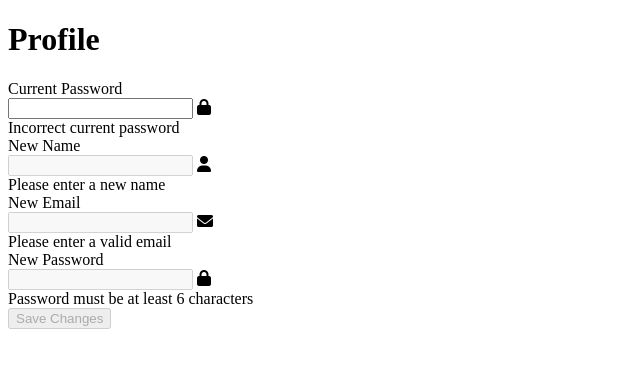
After one commit to yousifdahabra/AI-Movie-Recommender, a PHP site: page /pages/profile.html in a window 1280 px wide. The commit adds this page. Shown: the top 368 px of the page, without its empty margins (0-640 px from the left). Run offline with PHP 8.4, Linux system fonts and the light colour scheme.

Commit message:
add profile.html page

```diff
--- /dev/null
+++ b/front/pages/profile.html
@@ -0,0 +1,54 @@
+<!doctype html>
+<html lang="en">
+<head>
+    <meta charset="UTF-8">
+    <meta name="viewport"
+          content="width=device-width, user-scalable=no, initial-scale=1.0, maximum-scale=1.0, minimum-scale=1.0">
+    <meta http-equiv="X-UA-Compatible" content="ie=edge">
+    <title>profile</title>
+    <link href="https://cdnjs.cloudflare.com/ajax/libs/font-awesome/6.0.0/css/all.min.css" rel="stylesheet">
+<body>
+<div class="container">
+    <h1 class="title">Profile</h1>
+    <form id="profileForm" onsubmit="return false;">
+        <div class="form-group">
+            <label for="oldPassword">Current Password</label>
+            <div class="input-group">
+                <input type="password" id="oldPassword" required>
+                <i class="fas fa-lock"></i>
+            </div>
+            <div class="error-message" id="oldPasswordError">Incorrect current password</div>
+        </div>
+
+        <div class="form-group">
+            <label for="newName">New Name</label>
+            <div class="input-group">
+                <input type="text" id="newName" disabled>
+                <i class="fas fa-user"></i>
+            </div>
+            <div class="error-message" id="newNameError">Please enter a new name</div>
+        </div>
+
+        <div class="form-group">
+            <label for="newEmail">New Email</label>
+            <div class="input-group">
+                <input type="email" id="newEmail" disabled>
+                <i class="fas fa-envelope"></i>
+            </div>
+            <div class="error-message" id="newEmailError">Please enter a valid email</div>
+        </div>
+
+        <div class="form-group">
+            <label for="newPassword">New Password</label>
+            <div class="input-group">
+                <input type="password" id="newPassword" disabled>
+                <i class="fas fa-lock"></i>
+            </div>
+            <div class="error-message" id="newPasswordError">Password must be at least 6 characters</div>
+        </div>
+
+        <button type="submit" id="saveButton" onclick="handleSave()" disabled>Save Changes</button>
+    </form>
+</div>
+</body>
+</html>
--- a/front/style/pages/header.css
+++ b/front/style/pages/header.css
@@ -131,7 +131,7 @@ body {
 .trending-tag {
     display: inline-block;
     background-color: #e50914;
-    color: white;
+    color: #000000;
     padding: 0.8rem 2rem;
     border-radius: 4px;
     font-size: 1.2rem;
```
Also changed, not shown: front/assets/header/background_2.jpg (added).
